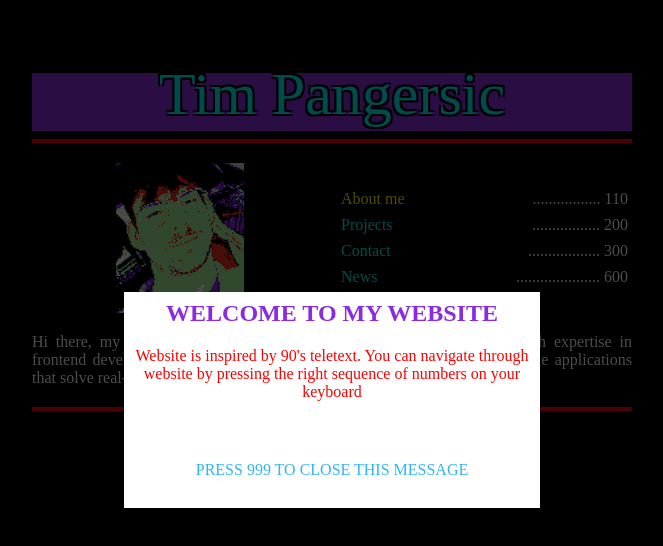
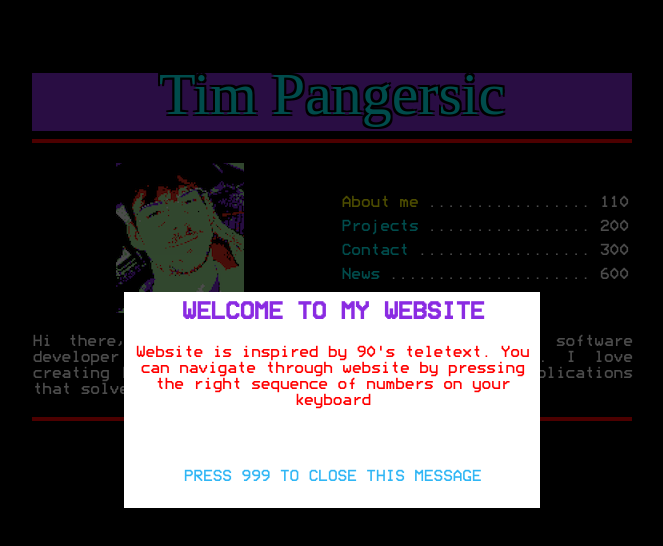
Before and after one commit to Tiimie1/Portfolio-website, a React (Create React App) app: page / in a window 1280 px wide. Shown: the top 546 px of the page, without its empty margins (308-971 px from the left). Built offline with nearby package versions, Linux system fonts and the light colour scheme.

Commit message:
made fonts publicly accesable

```diff
--- a/src/index.css
+++ b/src/index.css
@@ -1,3 +1,8 @@
+@font-face {
+  font-family: "ModeSeven";
+  src: url("./fonts/modeseven.ttf") format("truetype");
+}
+
 body {
   margin: 0;
   font-family: "ModeSeven";
```
Also changed, not shown: src/fonts/modeseven.ttf (added).
